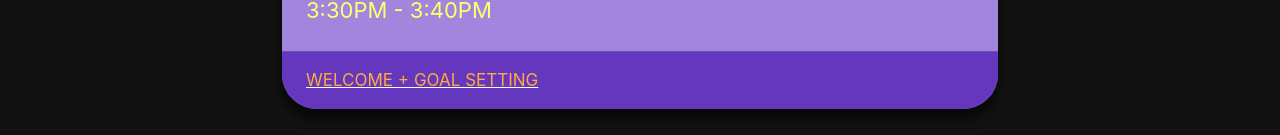
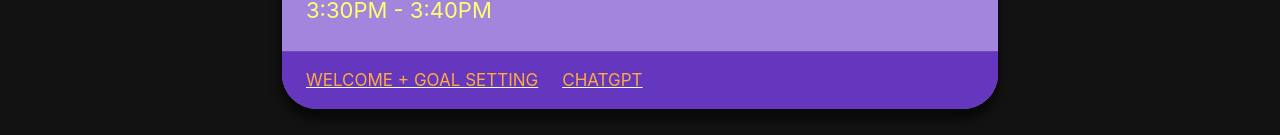
Before and after one commit to allstarcode/AIWorkshop, a Svelte app: page / in a window 1280 px wide. Shown: the part 384-519 px from the top of the page. Built offline with nearby package versions, Linux system fonts and the light colour scheme.

Commit message:
Add link

```diff
--- a/src/data/ScheduleData.ts
+++ b/src/data/ScheduleData.ts
@@ -15,6 +15,10 @@
             linkURL:
               'https://docs.google.com/presentation/d/1FtwM2RCELcuEZXgCWiYJNLQRVyv0q151nXd4UdHsK9Y/edit?usp=sharing',
             displayText: 'Welcome + Goal Setting',
+          },
+          {
+            linkURL: 'https://chat.openai.com/',
+            displayText: 'ChatGPT',
           },
         ],
       },
```
Also changed, not shown: 3 other files (tests, documents, lock files or other folders).
